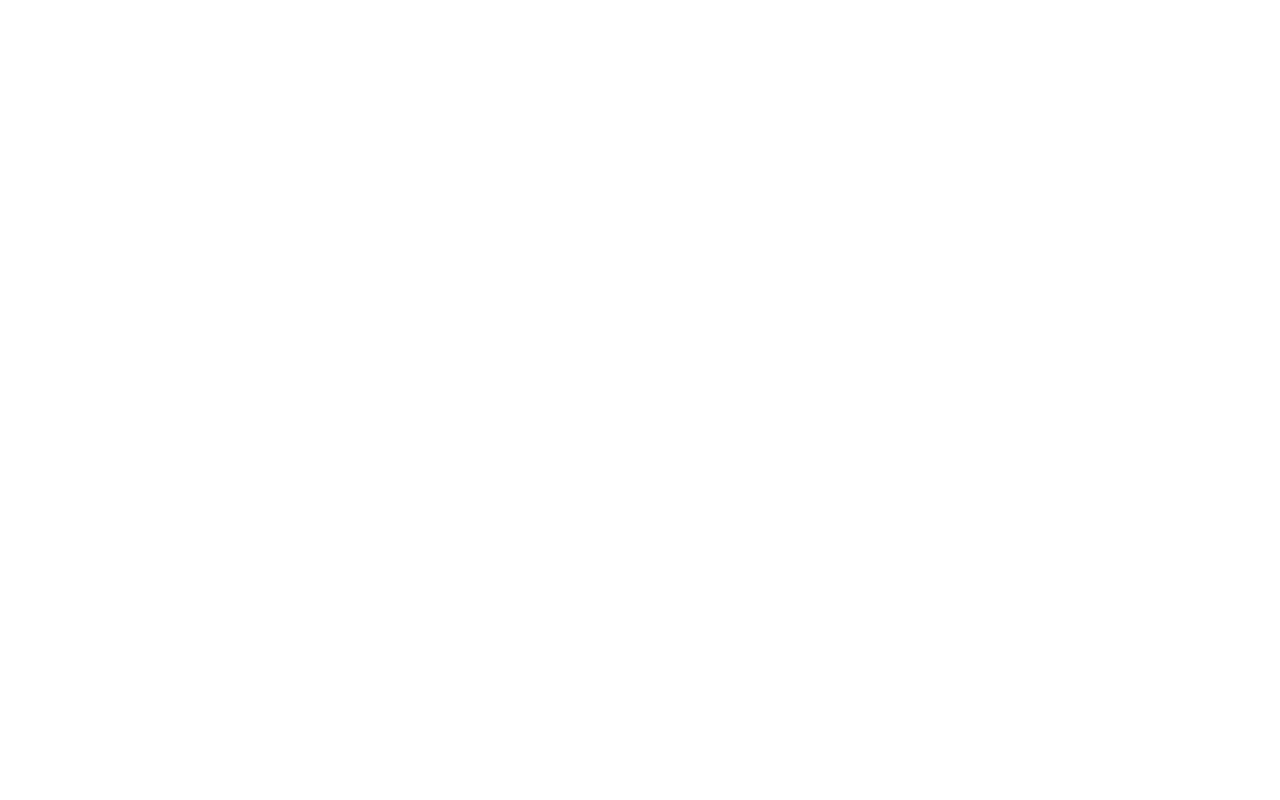
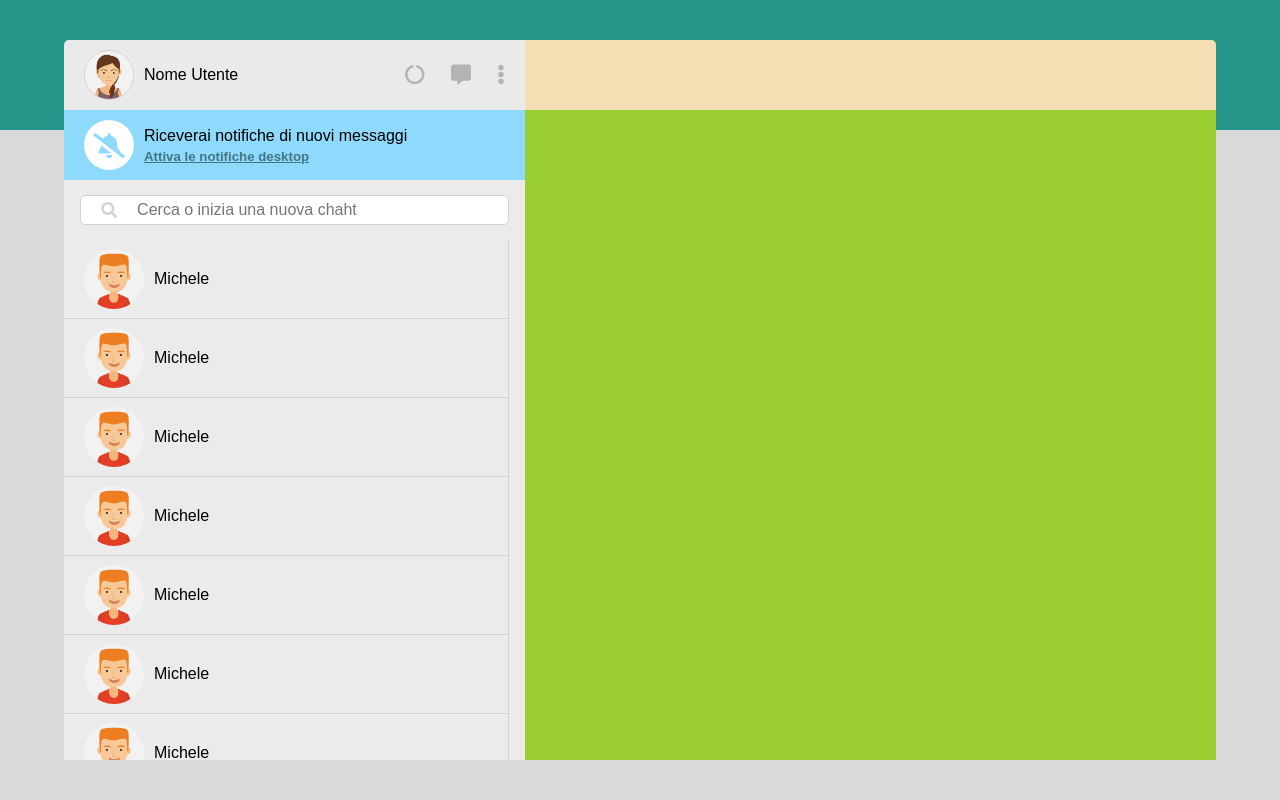
Before and after one commit to leopoldonanti/js-html-css-boolzap, a plain HTML site: page index.html in a window 1280 px wide. Drawn offline with nearby package versions, Linux system fonts and the light colour scheme.

Commit message:
CSS da finire

```diff
--- a/assets/style/style.css
+++ b/assets/style/style.css
@@ -0,0 +1,221 @@
+*{
+  margin: 0;
+  padding: 0;
+  box-sizing: border-box;
+}
+html{
+  width: 100%;
+  height: 100vh;
+  /* background-image: linear-gradient(to bottom,
+                                    #249688 0%,
+                                    #249688  15vh,
+                                    #DADBD4 15vh,
+                                    #DADBD4 100vh); */
+  background: linear-gradient(to bottom,rgb(36,149,136) 130px, rgb(218,218,218) 0%);
+  font-family: Arial, Helvetica, sans-serif;
+}
+img{
+  width: 60px;
+  height: 60px;
+  border-radius: 50%;
+}
+body{
+  display: flex;
+  justify-content: center;
+  align-items: center;
+  height: 100vh;
+}
+.container{
+  width: 90%;
+  height: 90%;
+  border-radius: 5px;
+  min-width: 900px;
+  min-height: 500px;
+}
+.float-left{
+  float: left;
+}
+.float-right{
+  float: right;
+}
+#aside{
+  width: 40%;
+  height: 100%;
+  background-color: rgb(235, 235, 235);
+  border-radius: 8px 0 0 0;
+}
+.frame-utente{
+  background-color: rgb(234, 234, 234);
+  height: 70px;
+  list-style: none;
+  display: flex;
+  justify-content: flex-start;
+  align-items: center;
+  border-radius: 5px 0 0 0;
+}
+.frame-utente{
+  display: flex;
+  align-content: center;
+  justify-content: space-between;
+}
+.utente{
+  display: flex;
+  align-items: center;
+  border-radius: 5px 0 0 0;
+}
+.utente img{
+  border-radius: 50%;
+  height: 50px;
+  width: 50px;
+  margin: 0 10px 0 20px;
+  border: solid 0.5px lightgray;
+}
+.utente img:hover{
+  cursor: pointer;
+}
+.frame-icons{
+  width: 100px;
+  display: flex;
+  justify-content: space-between;
+  color: rgb(180, 180, 180);
+  font-size: 20px;
+}
+.frame-icons>i{
+  transition: all 0.4s;
+}
+.frame-icons>i:hover{
+  color: rgb(36,149,136);
+  cursor: pointer;
+  transform: scale(1.1);
+}
+.frame-icons:last-child{
+  margin-right: 20px;
+}
+.box-notifiche{
+  display: flex;
+  align-items: center;
+  justify-content: flex-start;
+  height: 70px;
+  background-color: rgb(142, 218, 252);
+  padding-left: 20px;
+}
+.box-notifiche h4{
+  margin-left: 10px;
+  font-weight: 500;
+  margin-bottom: 4px;
+}
+.box-notifiche h5{
+  color: rgb(69, 116, 133);
+  margin-left: 10px;
+  text-decoration: underline;
+}
+.cerchio-notifiche{
+  display: flex;
+  align-items: center;
+  justify-content: center;
+  background-color: white;
+  height: 50px;
+  width: 50px;
+  border-radius: 50%;
+}
+.cerchio-notifiche{
+  cursor: pointer;
+}
+
+.cerchio-notifiche i{
+  display: flex;
+  font-size: 25px;
+  color: rgb(142, 218, 252);
+  transition: all 0.4s;
+}
+.cerchio-notifiche i:hover{
+  transform: scale(1.09);
+  color: rgb(79, 199, 255);
+  cursor: pointer;
+}
+.frame-search{
+  display: flex;
+  align-items: center;
+  justify-content: center;
+  height: 60px;
+  display: flex;
+  justify-content: center;
+  align-items: center;
+}
+.search{
+  display: flex;
+  align-items: center;
+  padding: 5px 20px 5px 20px;
+  background-color: white;
+  border: solid 1px lightgray;
+  width: 93%;
+  border-radius: 5px;
+  color: lightgray;
+}
+.search input{
+  width: 100%;
+  outline: none;
+  border: none;
+  padding-left: 20px;
+  font-size: 16px;
+}
+.frame-contatti{
+  height:calc(100% - 200px);
+  width: 96.5%;
+  border-right: solid 1px rgb(210, 210, 210);
+  background-color: rgb(235, 235, 235);
+}
+.lista-contatti{
+  height: 100%;
+  list-style: none;
+  overflow: auto;
+}
+.lista-contatti li{
+  display: flex;
+  align-items: center;
+  justify-content: flex-start;
+  padding-left: 20px;
+  height: 79px;
+  border-bottom: solid 1px rgb(210, 210, 210);
+}
+.lista-contatti li:hover{
+  background-color: rgb(226, 226, 226);
+}
+.lista-contatti li img{
+  margin-right: 10px;
+}
+.lista-contatti li img:hover{
+ cursor: pointer;
+}
+
+.contatto img{
+  width: 60px;
+  border-radius: 50%;
+  margin: 0 10px 0 20px;
+}
+#primo-contatto{
+  margin-top: 15px;
+}
+
+
+
+
+
+
+
+
+
+
+
+
+#chat{
+  width: 60%;
+  height: 100%;
+  background-color: yellowgreen;
+  border-radius: 0 5px 0 0;
+}
+.banner{
+  border-radius: 0 5px 0 0;
+  background-color: wheat;
+  height: 70px;
+}
--- a/index.html
+++ b/index.html
@@ -5,14 +5,131 @@
   <meta http-equiv="X-UA-Compatible" content="IE=edge">
   <meta name="viewport" content="width=device-width, initial-scale=1.0">
   <title>Document</title>
+  <link rel="stylesheet" href="assets/style/style.css">
   <link rel="stylesheet" href="https://use.fontawesome.com/releases/v5.5.0/css/all.css">
   <script src="https://cdn.jsdelivr.net/npm/vue"></script>
-  <link rel="stylesheet" href="assets/style/style.css">
 
 </head>
 <body>
 
+  <div id="app" class="container">
 
+    <div id="aside" class="float-left">
+    <div class="frame-utente">
+
+      <div class="utente">
+
+        <img src="assets/img/avatar_io.jpg" alt="">
+        <span>Nome Utente</span>
+
+      </div>
+
+      <div class="frame-icons float-right">
+
+        <i class="fas fa-circle-notch"></i>
+        <i class="fas fa-comment-alt"></i>
+        <i class="fas fa-ellipsis-v"></i>
+
+      </div>
+
+    </div>
+
+    <div class="box-notifiche">
+      <div class="cerchio-notifiche">
+        <i class="fas fa-bell-slash"></i>
+      </div>
+      <div class="txt-notifiche">
+        <h4>Riceverai notifiche di nuovi messaggi</h4>
+        <h5>Attiva le notifiche desktop</h5>
+      </div>
+    </div>
+
+   <div class="frame-search">
+    <div class="search">
+      <i class="fas fa-search"></i>
+      <input type="search" placeholder="Cerca o inizia una nuova chaht">
+    </div>
+   </div>
+
+    <!-- <div id="primo-contatto" class="contatto float-left">
+      <img src="assets/img/avatar_1.jpg" alt="">
+      <span>Michele</span>
+
+    </div>
+    <div class="contatto float-left">
+      <img src="assets/img/avatar_dev.jpg" alt="">
+      <span>Fabio per i fans Deviato</span>
+
+    </div> -->
+    <div class="frame-contatti">
+
+      <ul class="lista-contatti">
+
+        <li>
+          <img src="assets/img/avatar_1.jpg" alt="">
+          <span>Michele</span>
+        </li>
+
+        <li>
+          <img src="assets/img/avatar_1.jpg" alt="">
+          <span>Michele</span>
+        </li>
+
+        <li>
+          <img src="assets/img/avatar_1.jpg" alt="">
+          <span>Michele</span>
+        </li>
+
+        <li>
+          <img src="assets/img/avatar_1.jpg" alt="">
+          <span>Michele</span>
+        </li>
+
+        <li>
+          <img src="assets/img/avatar_1.jpg" alt="">
+          <span>Michele</span>
+        </li>
+
+        <li>
+          <img src="assets/img/avatar_1.jpg" alt="">
+          <span>Michele</span>
+        </li>
+
+        <li>
+          <img src="assets/img/avatar_1.jpg" alt="">
+          <span>Michele</span>
+        </li>
+
+        <li>
+          <img src="assets/img/avatar_1.jpg" alt="">
+          <span>Michele</span>
+        </li>
+
+        <li>
+          <img src="assets/img/avatar_1.jpg" alt="">
+          <span>Michele</span>
+        </li>
+
+        <li>
+          <img src="assets/img/avatar_1.jpg" alt="">
+          <span>Michele</span>
+        </li>
+
+      </ul>
+
+    </div>
+
+    </div>
+
+    <div id="chat" class="float-right">
+
+      <div class="banner">
+
+      </div>
+
+    </div>
+
+  </div>
 
 
   <script src="assets/js/script.js"></script>
```
Also changed, not shown: assets/img/avatar_dev.jpg (added), 2 other files.
